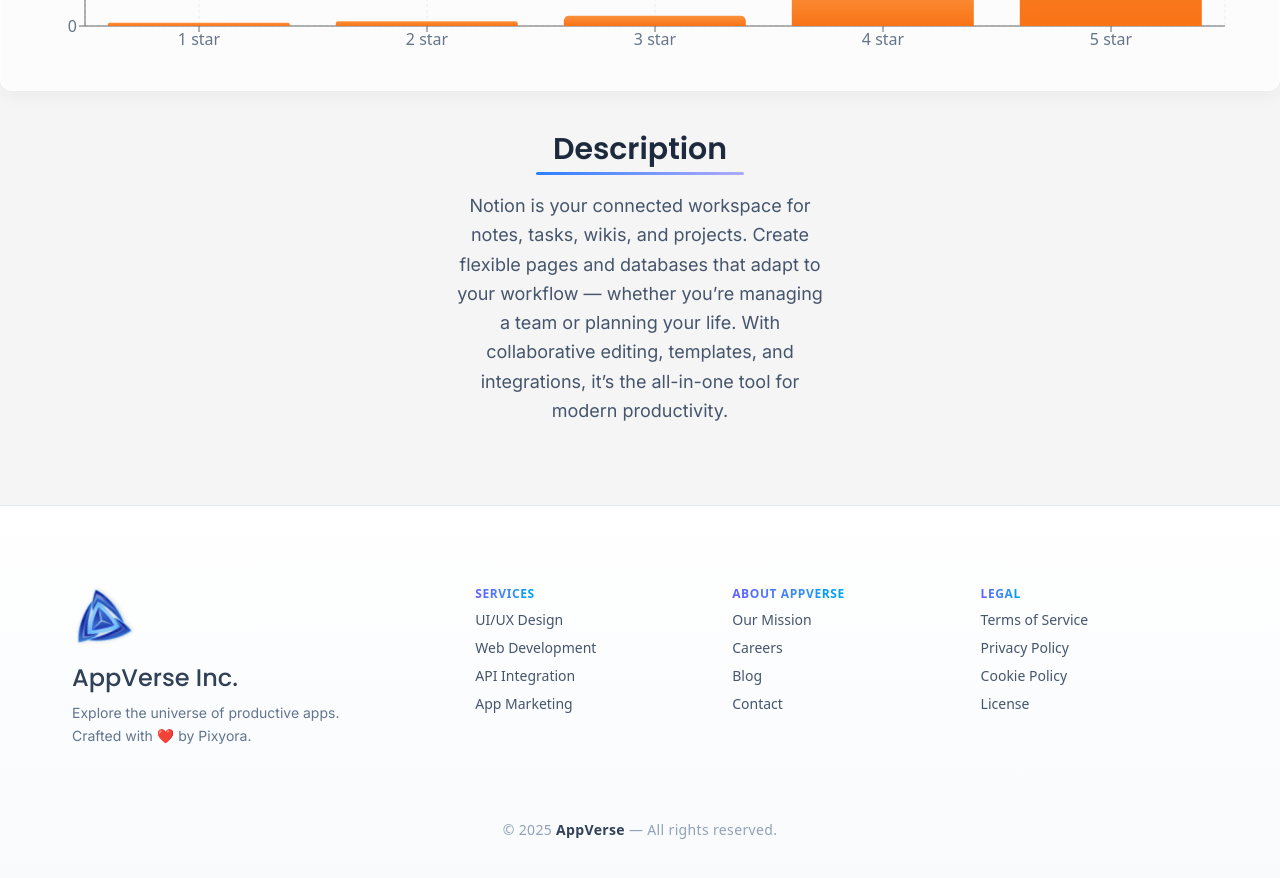
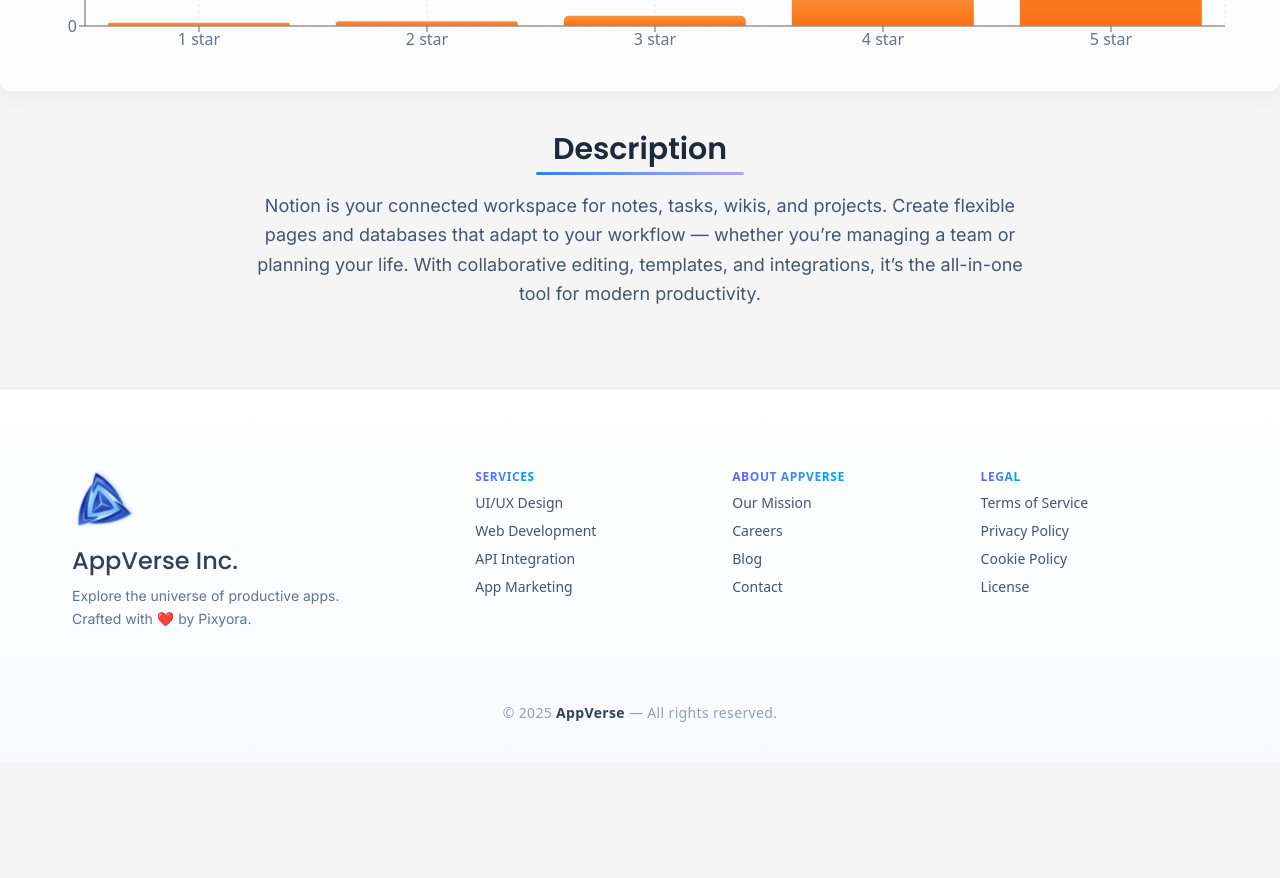
Before and after one commit to mahdi9162/AppVerse, a React (Vite) app: page /detail/1 in a window 1280 px wide. Shown: the part 880-1758 px from the top of the page. After the commit the page ends 1643 px from the top, so only its background shows below. Built offline with nearby package versions, Linux system fonts and the light colour scheme.

Commit message:
Add readme.md file

```diff
--- a/src/Pages/AppsDetails.jsx
+++ b/src/Pages/AppsDetails.jsx
@@ -107,7 +107,7 @@
 
           <AppChart ratings={ratings}></AppChart>
 
-          <div className="px-3 md:px-0 w-92 md:max-w-3xl text-center mx-auto">
+          <div className="px-3 md:px-0 w-92 md:max-w-3xl lg:w-full text-center mx-auto">
             <h1 className="font-heading font-heading text-3xl font-semibold mb-6 text-slate-800 relative inline-block">
               Description
               <span className="absolute -bottom-2 left-1/2 -translate-x-1/2 w-52 h-[3px] bg-gradient-to-r from-blue-500 to-indigo-500/50 rounded-full"></span>
```
Also changed, not shown: 1 other file (tests, documents, lock files or other folders).
